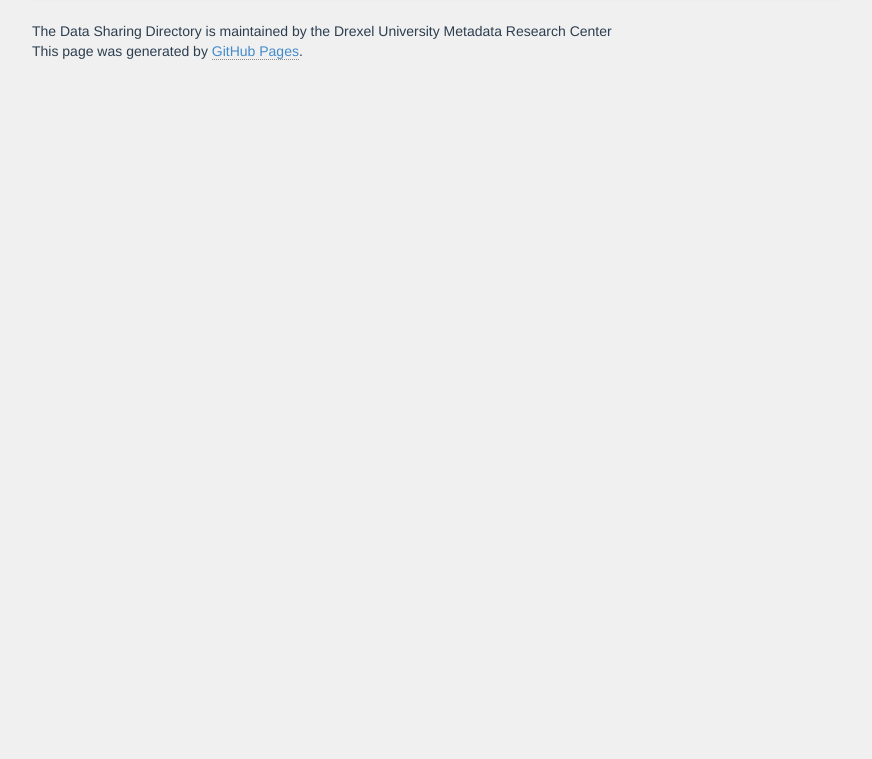
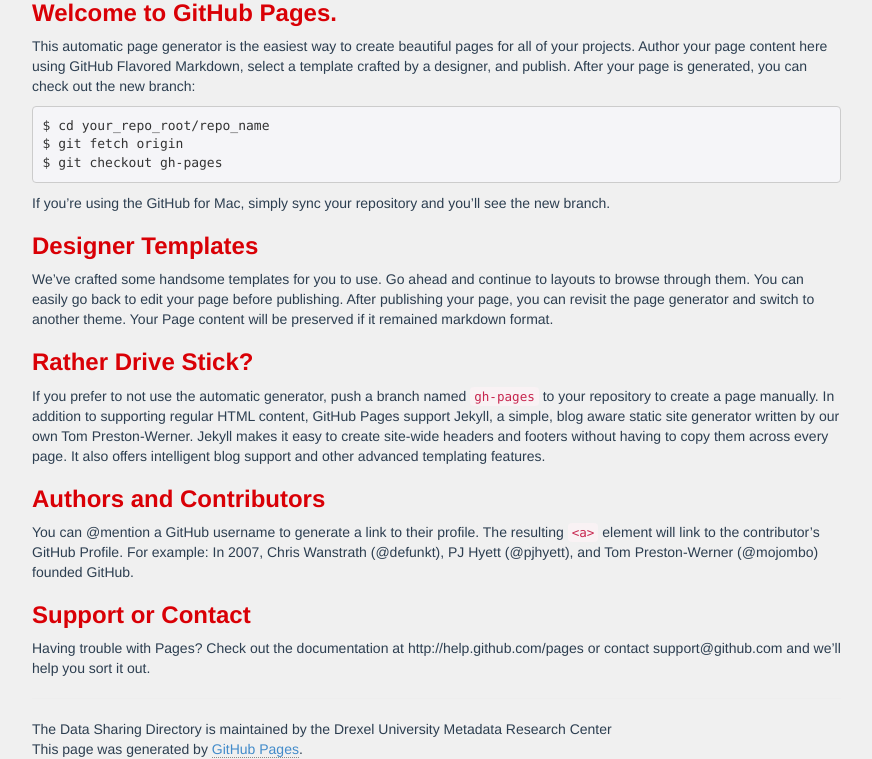
Before and after one commit to metadata-research/data-sharing-directory, a Jekyll site: the page built from index.md, in a window 1280 px wide and 1294 px high. Shown: the part 535-1294 px from the top of the window, without its empty margins (336-1208 px from the left). Built offline with Jekyll 4.4.1, drawn with Linux system fonts in a browser that asks for light colours; nearby versions of some CDN libraries; our own code applies the rules of GitHub Pages for plain Markdown files.

Commit message:
Set theme jekyll-theme-minimal and migrate Page Generator content

````diff
--- a/_config.yml
+++ b/_config.yml
@@ -4,3 +4,7 @@
 highlighter: rouge
 baseurl: /data-sharing-directory
 description: Drexel University | MRC
+title: Data Sharing Directory
+google_analytics:
+show_downloads: true
+theme: jekyll-theme-minimal
--- a/index.md
+++ b/index.md
@@ -1,4 +1,22 @@
----
-layout: default
-title:  "Rights and Licenses Directory"
----
+### Welcome to GitHub Pages.
+This automatic page generator is the easiest way to create beautiful pages for all of your projects. Author your page content here using GitHub Flavored Markdown, select a template crafted by a designer, and publish. After your page is generated, you can check out the new branch:
+
+```
+$ cd your_repo_root/repo_name
+$ git fetch origin
+$ git checkout gh-pages
+```
+
+If you're using the GitHub for Mac, simply sync your repository and you'll see the new branch.
+
+### Designer Templates
+We've crafted some handsome templates for you to use. Go ahead and continue to layouts to browse through them. You can easily go back to edit your page before publishing. After publishing your page, you can revisit the page generator and switch to another theme. Your Page content will be preserved if it remained markdown format.
+
+### Rather Drive Stick?
+If you prefer to not use the automatic generator, push a branch named `gh-pages` to your repository to create a page manually. In addition to supporting regular HTML content, GitHub Pages support Jekyll, a simple, blog aware static site generator written by our own Tom Preston-Werner. Jekyll makes it easy to create site-wide headers and footers without having to copy them across every page. It also offers intelligent blog support and other advanced templating features.
+
+### Authors and Contributors
+You can @mention a GitHub username to generate a link to their profile. The resulting `<a>` element will link to the contributor's GitHub Profile. For example: In 2007, Chris Wanstrath (@defunkt), PJ Hyett (@pjhyett), and Tom Preston-Werner (@mojombo) founded GitHub.
+
+### Support or Contact
+Having trouble with Pages? Check out the documentation at http://help.github.com/pages or contact support@github.com and we’ll help you sort it out.
````
Also changed, not shown: params.json (deleted, +0 -1 lines).
